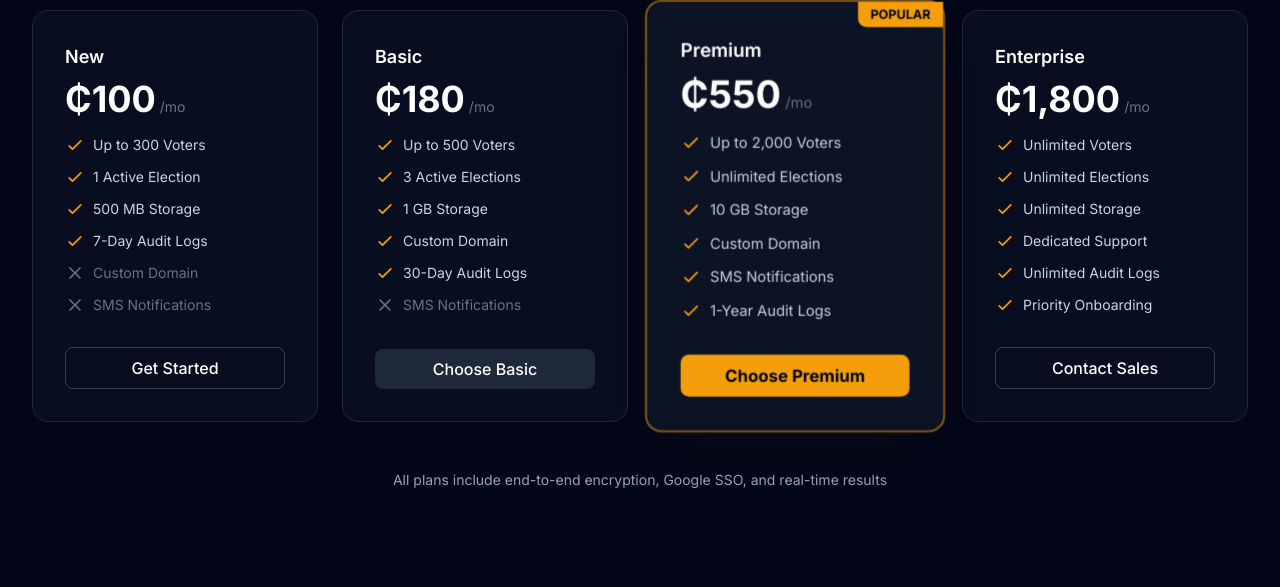
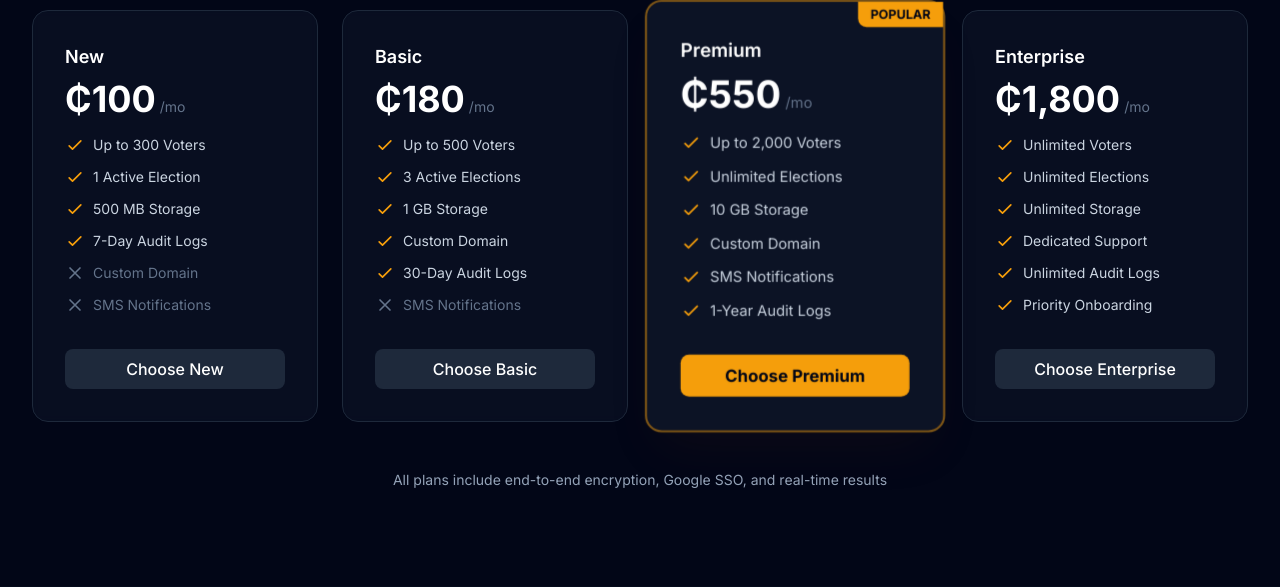
Before and after one commit to jmensah1/election_hq, a Laravel app: page / in a window 1280 px wide. Shown: the part 1615-2202 px from the top of the page. Run offline with Laravel 12, Linux system fonts and the light colour scheme; data that the repository does not hold is empty; parts of the project's set-up code (start-up, migrations or seed data) failed here and were passed over; some libraries are stand-ins or nearby versions; some web fonts are replaced.

```diff
--- a/resources/views/welcome.blade.php
+++ b/resources/views/welcome.blade.php
@@ -339,8 +339,8 @@
                                     <span>SMS Notifications</span>
                                 </li>
                             </ul>
-                            <a href="{{ route('onboarding.create', ['plan' => 'new']) }}" class="plan-link w-full py-2 px-4 rounded-lg border border-slate-700 hover:bg-slate-800 text-white font-medium text-center transition-colors">
-                                Get Started
+                            <a href="{{ route('onboarding.create', ['plan' => 'new']) }}" class="w-full py-2 px-4 rounded-lg bg-slate-800 hover:bg-slate-700 text-white font-medium text-center transition-colors">
+                                Choose New
                             </a>
                         </div>
 
@@ -487,8 +487,8 @@
                                     <span>Priority Onboarding</span>
                                 </li>
                             </ul>
-                            <a href="{{ route('onboarding.create', ['plan' => 'enterprise']) }}" class="w-full py-2 px-4 rounded-lg border border-slate-700 hover:bg-slate-800 text-white font-medium text-center transition-colors">
-                                Contact Sales
+                            <a href="{{ route('onboarding.create', ['plan' => 'enterprise']) }}" class="w-full py-2 px-4 rounded-lg bg-slate-800 hover:bg-slate-700 text-white font-medium text-center transition-colors">
+                                Choose Enterprise
                             </a>
                         </div>
                     </div>
```
